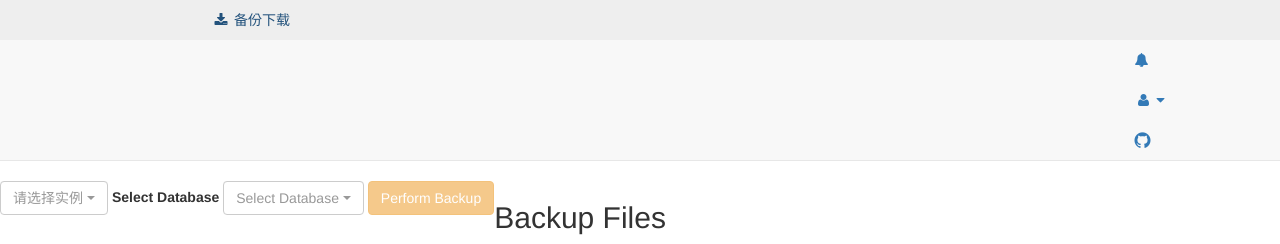
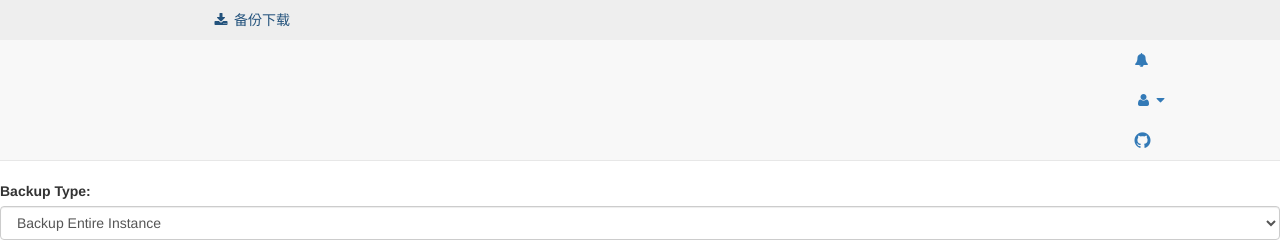
Before and after one commit to chuashihong/Archery-1.11.3, a Django app: template sql/templates/backup.html in a window 1280 px wide. Shown: the top 244 px of the page. Run offline with Django 3.2, Linux system fonts and the light colour scheme; the template is opened without the code that fills it, so the values that code supplies are empty; some libraries are stand-ins or nearby versions.

Commit message:
enhance backup page

```diff
--- a/sql/templates/backup.html
+++ b/sql/templates/backup.html
@@ -1,7 +1,17 @@
 {% extends "base.html" %}
 
 {% block content %}
-    <!-- 自定义操作按钮 -->
+    <!-- Backup Options Selection -->
+    <div class="form-group">
+        <label for="backup_type">Backup Type:</label>
+        <select id="backup_type" class="form-control">
+            <option value="instance">Backup Entire Instance</option>
+            <option value="database">Backup Specific Database</option>
+            <option value="table">Backup Specific Table</option>
+        </select>
+    </div>
+
+    <!-- Backup Options (Instance, Database, Table) -->
     <div>
         <div id="toolbar" class="form-inline pull-left">
             <div class="form-group">
@@ -13,14 +23,24 @@
                 </select>
             </div>
 
-            <div class="form-group ml-2">
+            <div id="db_container" class="form-group ml-2" style="display: none;">
                 <label for="db_name">Select Database</label>
-                <select id="db_name" name="db_name" class="form-control selectpicker" title="Select Database">
-                    <!-- Dynamically loaded databases will be appended here -->
-                </select>
+                <select id="db_name" name="db_name" class="form-control selectpicker" title="Select Database"></select>
+            </div>
+
+            <div id="table_container" class="form-group ml-2" style="display: none;">
+                <label for="table_name">Select Table</label>
+                <select id="table_name" name="table_name" class="form-control selectpicker" title="Select Table"></select>
             </div>
 
             <button type="button" class="btn btn-warning ml-3" id="backup-btn" disabled>Perform Backup</button>
+        </div>
+    </div>
+
+    <!-- Loading Spinner -->
+    <div id="loading-spinner" style="display: none;">
+        <div class="spinner-border text-primary" role="status">
+            <span class="sr-only">Loading...</span>
         </div>
     </div>
 
@@ -83,12 +103,38 @@
     <script src="{% static 'bootstrap-table/js/tableExport.min.js' %}"></script>
     <script>
         $(document).ready(function () {
+            // Show/hide relevant inputs based on backup type selection
+            $("#backup_type").change(function () {
+                let backupType = $(this).val();
+                if (backupType === "instance") {
+                    $("#db_container, #table_container").hide();
+                } else if (backupType === "database") {
+                    $("#db_container").show();
+                    $("#table_container").hide();
+                } else if (backupType === "table") {
+                    $("#db_container, #table_container").show();
+                }
+                $('#backup-btn').prop('disabled', false);  // Enable the backup button after selection
+            });
+
+            // Function to show loading spinner
+            function showLoading() {
+                $('#loading-spinner').show();
+            }
+
+            // Function to hide loading spinner
+            function hideLoading() {
+                $('#loading-spinner').hide();
+            }
+
             // Function to load databases based on the selected instance
             function database_list() {
                 let db_type = "";
                 if ($("#instance").val()) {
                     db_type = $("#instance")[0].options[$("#instance")[0].selectedIndex].getAttribute("instance-type");
                 }
+
+                showLoading(); // Show loading spinner
 
                 // AJAX request to retrieve databases
                 $.ajax({
@@ -99,6 +145,7 @@
                         db_type: db_type
                     },
                     success: function (data) {
+                        hideLoading(); // Hide loading spinner
                         console.log(data);  // Log the response to inspect the structure
 
                         // Ensure data contains the expected structure
@@ -118,6 +165,7 @@
                         }
                     },
                     error: function (XMLHttpRequest, textStatus, errorThrown) {
+                        hideLoading(); // Hide loading spinner on error
                         alert("Error loading databases: " + errorThrown);
                     }
                 });
@@ -134,7 +182,6 @@
                 url: "/group/user_all_instances/",
                 dataType: "json",
                 success: function (data) {
-                        if (data.status === 0) {
                     let instances = data['data'];
                     $("optgroup[id^='optgroup']").empty();
                     const supportDb = ['mysql', 'mongo'];
@@ -145,9 +192,6 @@
                         }
                     }
                     $('#instance').selectpicker('refresh');
-                        } else {
-                            alert("Error loading instances: " + data.msg);
-                        }
                 },
                 error: function (XMLHttpRequest, textStatus, errorThrown) {
                     alert("Error loading instances: " + errorThrown);
```
Lines whose indentation alone changed are shown as unchanged.
